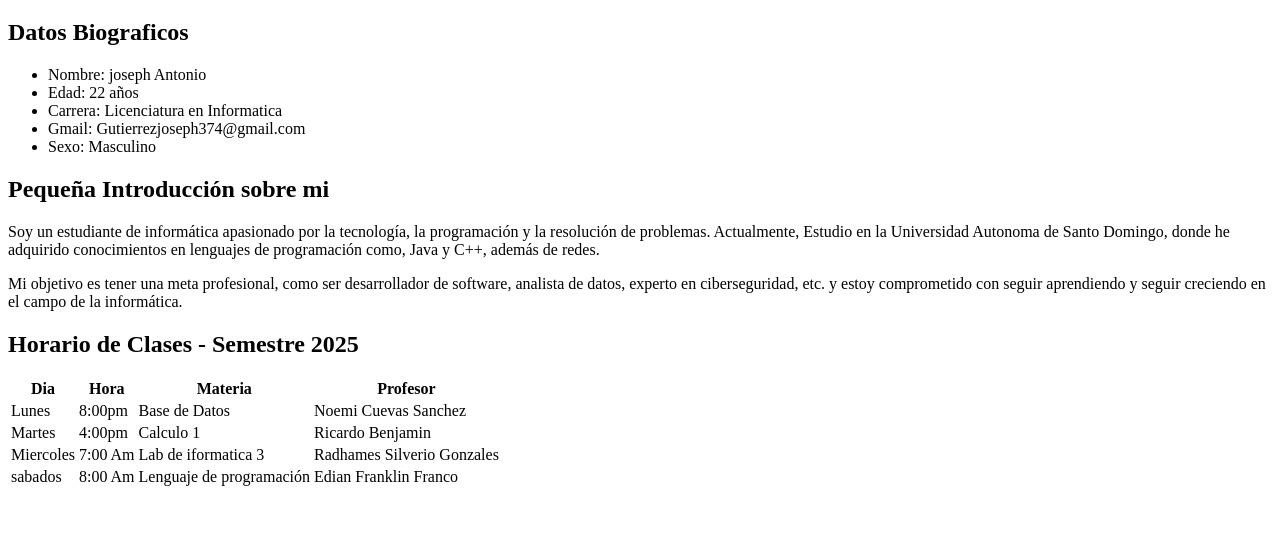
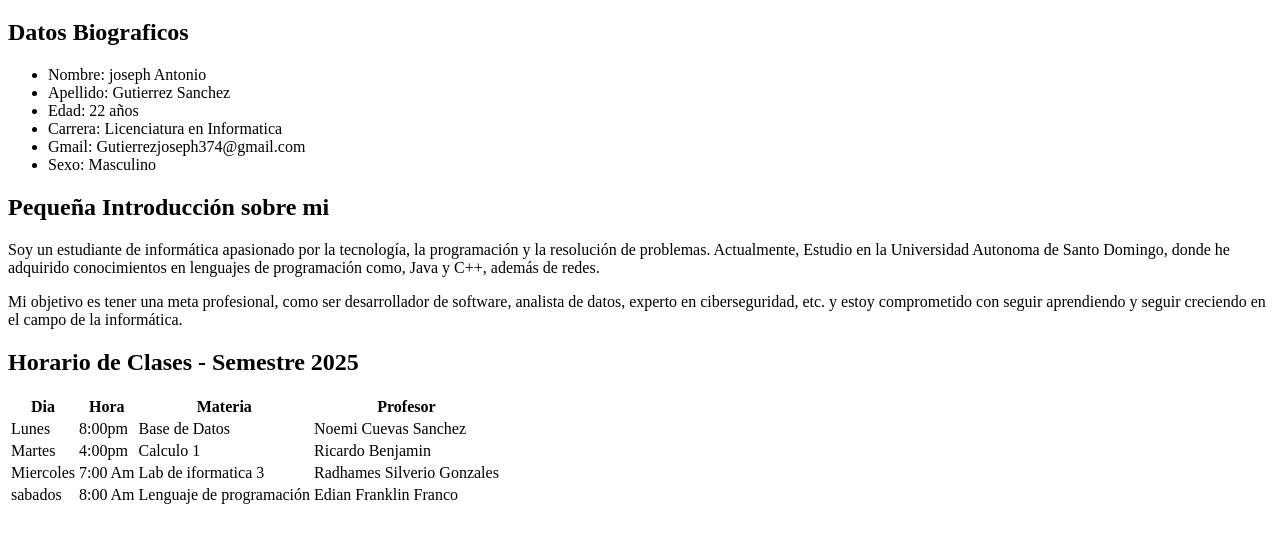
Before and after one commit to JosephGutierrez242/JosephGutierrez242.github.io, a plain HTML site: page index.html in a window 1280 px wide. Shown: the part 61-604 px from the top of the page. Drawn offline with Linux system fonts and the light colour scheme.

Commit message:
Update index.html

```diff
--- a/index.html
+++ b/index.html
@@ -19,6 +19,7 @@
 
     <ul>
         <li> Nombre: joseph Antonio</li>
+        <li> Apellido: Gutierrez Sanchez</li>
         <li> Edad: 22 años</li>
         <li> Carrera: Licenciatura en Informatica</li>
         <li> Gmail: Gutierrezjoseph374@gmail.com</li>
```
